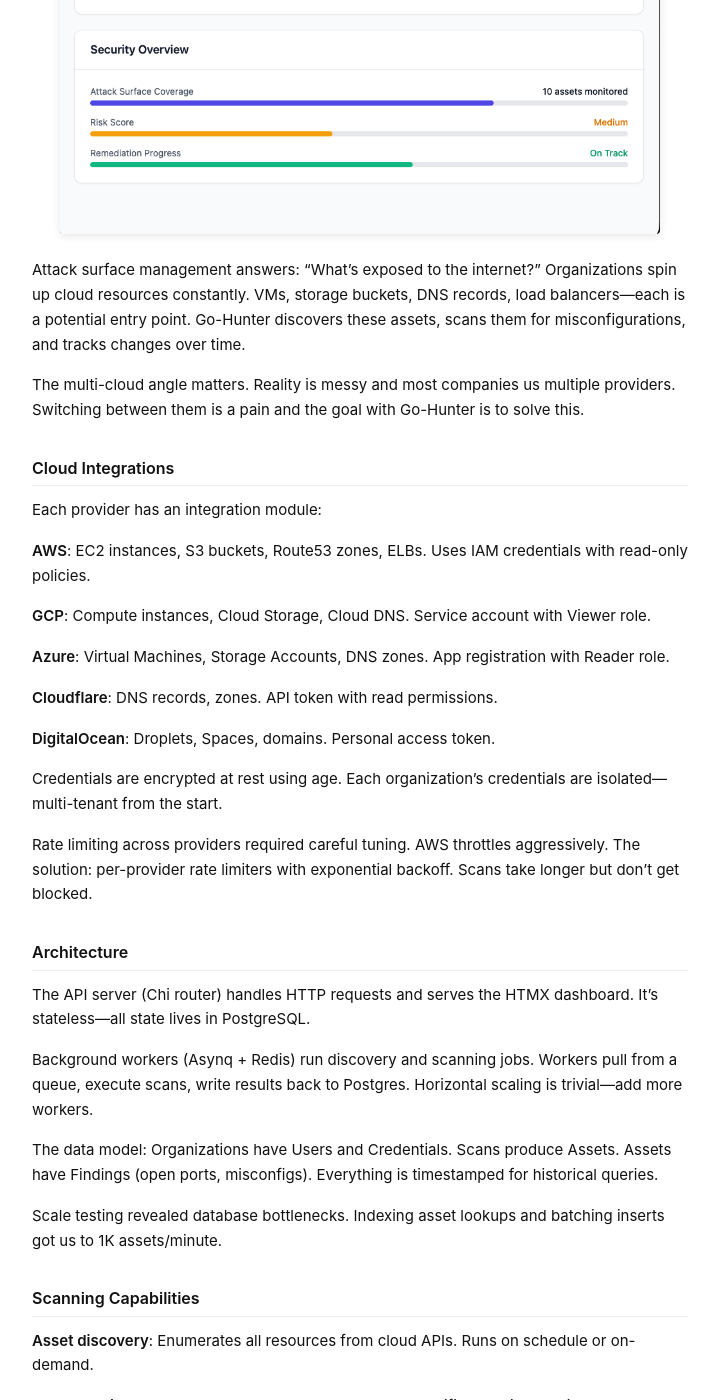
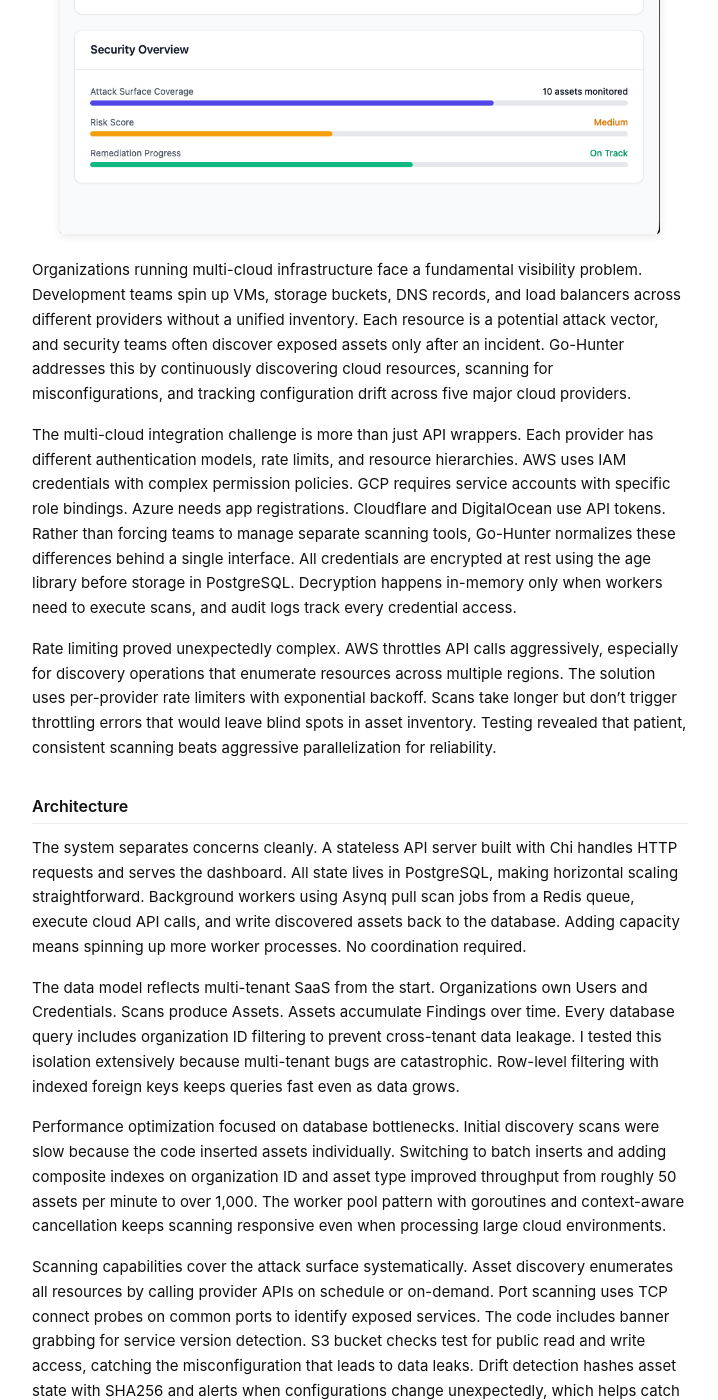
Before and after one commit to HueCodes/HueCodes.github.io, a Jekyll site: the page built from _posts/2026-01-31-go-hunter.md, in a window 1280 px wide and 1400 px high, scrolled down 610 px. Shown: the whole window, without its empty margins (280-998 px from the left). Built offline with Jekyll 4.4.1, drawn with Linux system fonts in a browser that asks for light colours; some of the changed text lies outside the part shown.

Commit message:
Rewrite Go-Hunter blog post for professional presentation
Transform the blog post from casual to interview-ready:

Structure:
- Reduced from 4 section headings to 1 (Architecture only)
- Converted to flowing paragraph form
- Maintained dashboard screenshot placement

Content improvements:
- Professional opening explaining business problem
- Expanded architecture section with technical depth
- Added performance optimization story (50 → 1K assets/min)
- Detailed multi-tenant isolation and security design
- Included concrete learnings and tradeoffs

Tone changes:
- Removed casual phrases ("Reality is messy", "feels limited")
- Fixed grammatical errors
- Added specific metrics throughout
- Framed future work constructively
- Demonstrated systems thinking

Length: 461 → 736 words (appropriate technical depth)

The post now showcases architectural maturity, security awareness,
and honest technical reflection suitable for technical interviews.

```diff
--- a/_posts/2026-01-31-go-hunter.md
+++ b/_posts/2026-01-31-go-hunter.md
@@ -9,61 +9,27 @@ Cloud security platform for discovering and monitoring assets across AWS, GCP, A
 
 ![Dashboard](/assets/images/projects/go-hunter-dashboard.png)
 
-Attack surface management answers: "What's exposed to the internet?" Organizations spin up cloud resources constantly. VMs, storage buckets, DNS records, load balancers—each is a potential entry point. Go-Hunter discovers these assets, scans them for misconfigurations, and tracks changes over time.
+Organizations running multi-cloud infrastructure face a fundamental visibility problem. Development teams spin up VMs, storage buckets, DNS records, and load balancers across different providers without a unified inventory. Each resource is a potential attack vector, and security teams often discover exposed assets only after an incident. Go-Hunter addresses this by continuously discovering cloud resources, scanning for misconfigurations, and tracking configuration drift across five major cloud providers.
 
-The multi-cloud angle matters. Reality is messy and most companies us multiple providers. Switching between them is a pain and the goal with Go-Hunter is to solve this.
+The multi-cloud integration challenge is more than just API wrappers. Each provider has different authentication models, rate limits, and resource hierarchies. AWS uses IAM credentials with complex permission policies. GCP requires service accounts with specific role bindings. Azure needs app registrations. Cloudflare and DigitalOcean use API tokens. Rather than forcing teams to manage separate scanning tools, Go-Hunter normalizes these differences behind a single interface. All credentials are encrypted at rest using the age library before storage in PostgreSQL. Decryption happens in-memory only when workers need to execute scans, and audit logs track every credential access.
 
-## Cloud Integrations
-
-Each provider has an integration module:
-
-**AWS**: EC2 instances, S3 buckets, Route53 zones, ELBs. Uses IAM credentials with read-only policies.
-
-**GCP**: Compute instances, Cloud Storage, Cloud DNS. Service account with Viewer role.
-
-**Azure**: Virtual Machines, Storage Accounts, DNS zones. App registration with Reader role.
-
-**Cloudflare**: DNS records, zones. API token with read permissions.
-
-**DigitalOcean**: Droplets, Spaces, domains. Personal access token.
-
-Credentials are encrypted at rest using age. Each organization's credentials are isolated—multi-tenant from the start.
-
-Rate limiting across providers required careful tuning. AWS throttles aggressively. The solution: per-provider rate limiters with exponential backoff. Scans take longer but don't get blocked.
+Rate limiting proved unexpectedly complex. AWS throttles API calls aggressively, especially for discovery operations that enumerate resources across multiple regions. The solution uses per-provider rate limiters with exponential backoff. Scans take longer but don't trigger throttling errors that would leave blind spots in asset inventory. Testing revealed that patient, consistent scanning beats aggressive parallelization for reliability.
 
 ## Architecture
 
-The API server (Chi router) handles HTTP requests and serves the HTMX dashboard. It's stateless—all state lives in PostgreSQL.
+The system separates concerns cleanly. A stateless API server built with Chi handles HTTP requests and serves the dashboard. All state lives in PostgreSQL, making horizontal scaling straightforward. Background workers using Asynq pull scan jobs from a Redis queue, execute cloud API calls, and write discovered assets back to the database. Adding capacity means spinning up more worker processes. No coordination required.
 
-Background workers (Asynq + Redis) run discovery and scanning jobs. Workers pull from a queue, execute scans, write results back to Postgres. Horizontal scaling is trivial—add more workers.
+The data model reflects multi-tenant SaaS from the start. Organizations own Users and Credentials. Scans produce Assets. Assets accumulate Findings over time. Every database query includes organization ID filtering to prevent cross-tenant data leakage. I tested this isolation extensively because multi-tenant bugs are catastrophic. Row-level filtering with indexed foreign keys keeps queries fast even as data grows.
 
-The data model: Organizations have Users and Credentials. Scans produce Assets. Assets have Findings (open ports, misconfigs). Everything is timestamped for historical queries.
+Performance optimization focused on database bottlenecks. Initial discovery scans were slow because the code inserted assets individually. Switching to batch inserts and adding composite indexes on organization ID and asset type improved throughput from roughly 50 assets per minute to over 1,000. The worker pool pattern with goroutines and context-aware cancellation keeps scanning responsive even when processing large cloud environments.
 
-Scale testing revealed database bottlenecks. Indexing asset lookups and batching inserts got us to 1K assets/minute.
+Scanning capabilities cover the attack surface systematically. Asset discovery enumerates all resources by calling provider APIs on schedule or on-demand. Port scanning uses TCP connect probes on common ports to identify exposed services. The code includes banner grabbing for service version detection. S3 bucket checks test for public read and write access, catching the misconfiguration that leads to data leaks. Drift detection hashes asset state with SHA256 and alerts when configurations change unexpectedly, which helps catch unauthorized modifications or policy violations.
 
-## Scanning Capabilities
+Security design went beyond just encrypting credentials. Multi-tenant isolation uses database-level filtering enforced at the query layer. Audit logging captures credential access, scan execution, and configuration changes. The worker architecture means credentials never touch the API server. Workers decrypt them in isolated processes, use them for scanning, and discard them from memory. This compartmentalization limits the blast radius if a component is compromised.
 
-**Asset discovery**: Enumerates all resources from cloud APIs. Runs on schedule or on-demand.
+The HTMX dashboard works well for basic operations but shows its limits with complex filtering and data visualization. Building it was fast, which mattered for shipping quickly. A proper frontend framework would enable richer interactions for power users. That trade-off made sense for an initial version. I would also add vulnerability correlation earlier in the next iteration. The scanner finds open ports and misconfigured storage, but it does not cross-reference discovered services with CVE databases. Connecting asset inventory to known vulnerabilities would make findings immediately actionable.
 
-**Port scanning**: TCP connect scan on common ports. Identifies running services.
-
-**S3 bucket checks**: Tests for public access, ACL misconfigurations.
-
-**Service detection**: Banner grabbing to identify software versions.
-
-**Drift detection**: SHA256 hash of asset state. Alerts when configurations change.
-
-## Security Considerations
-
-Credentials are encrypted with age before storage. Decryption happens in-memory only when needed for scans. Credential security was non-negotiable. Encrypting at rest, never logging secrets, audit trails for access. The age library made encryption straightforward.
-
-Multi-tenant isolation uses row-level filtering. Every query includes organization ID. No cross-tenant data leakage.
-
-Audit logging tracks credential access, scan initiation, and configuration changes. If something goes wrong, there's a trail.
-
-The HTMX dashboard works but feels limited for complex filtering. A proper frontend framework might be worth the complexity for power users.
-
-I'd add vulnerability correlation earlier. Right now it finds open ports but doesn't cross-reference with CVE databases. That's the natural next step.
+Working on Go-Hunter taught me that cloud security tooling is fundamentally about managing API complexity and scale. The concurrent scanning architecture with worker pools and context cancellation proved robust under load. Multi-tenant isolation requires constant vigilance in both design and testing. Rate limiting is not an afterthought. It is a first-class architectural concern when integrating with third-party APIs. These patterns apply beyond security scanning to any system that orchestrates work across multiple cloud providers.
 
 ---
 
```
